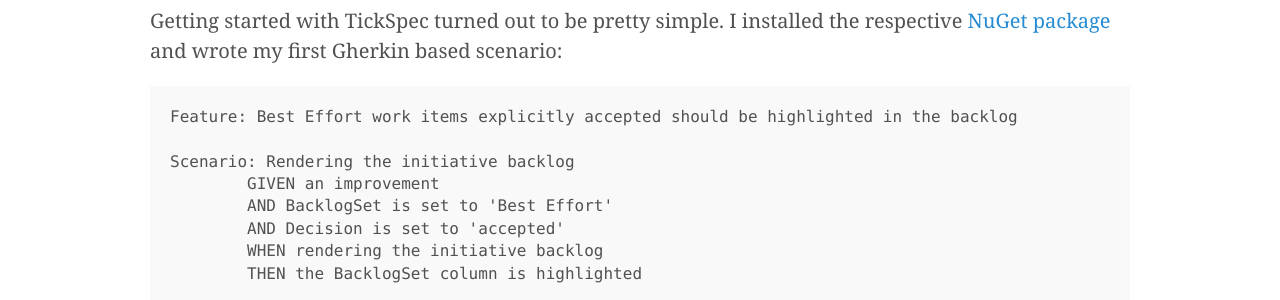
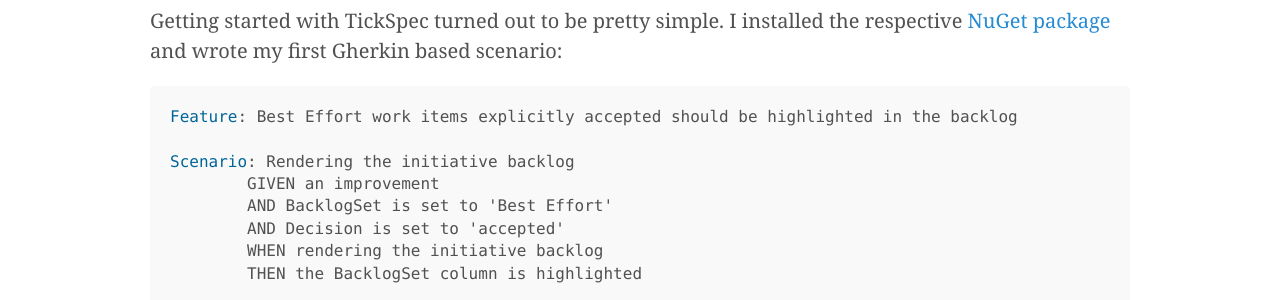
Before and after one commit to plainionist/plainionist.github.io, a Jekyll site: the page built from _posts/2023-02-05-TickSpec-with-Code-Generation.md, in a window 1280 px wide and 900 px high, scrolled down 2883 px. Shown: the part 153-453 px from the top of the window. Built offline with Jekyll 4.4.1, drawn with Linux system fonts in a browser that asks for light colours; comment, search, counter and statistics services are not loaded.

Commit message:
formatting improved

````diff
--- a/_posts/2023-02-05-TickSpec-with-Code-Generation.md
+++ b/_posts/2023-02-05-TickSpec-with-Code-Generation.md
@@ -99,7 +99,7 @@
 Getting started with TickSpec turned out to be pretty simple. I installed the respective
 [NuGet package](https://www.nuget.org/packages/TickSpec) and wrote my first Gherkin based scenario:
 
-```Cucumber
+```gherkin
 Feature: Best Effort work items explicitly accepted should be highlighted in the backlog
 
 Scenario: Rendering the initiative backlog
````
